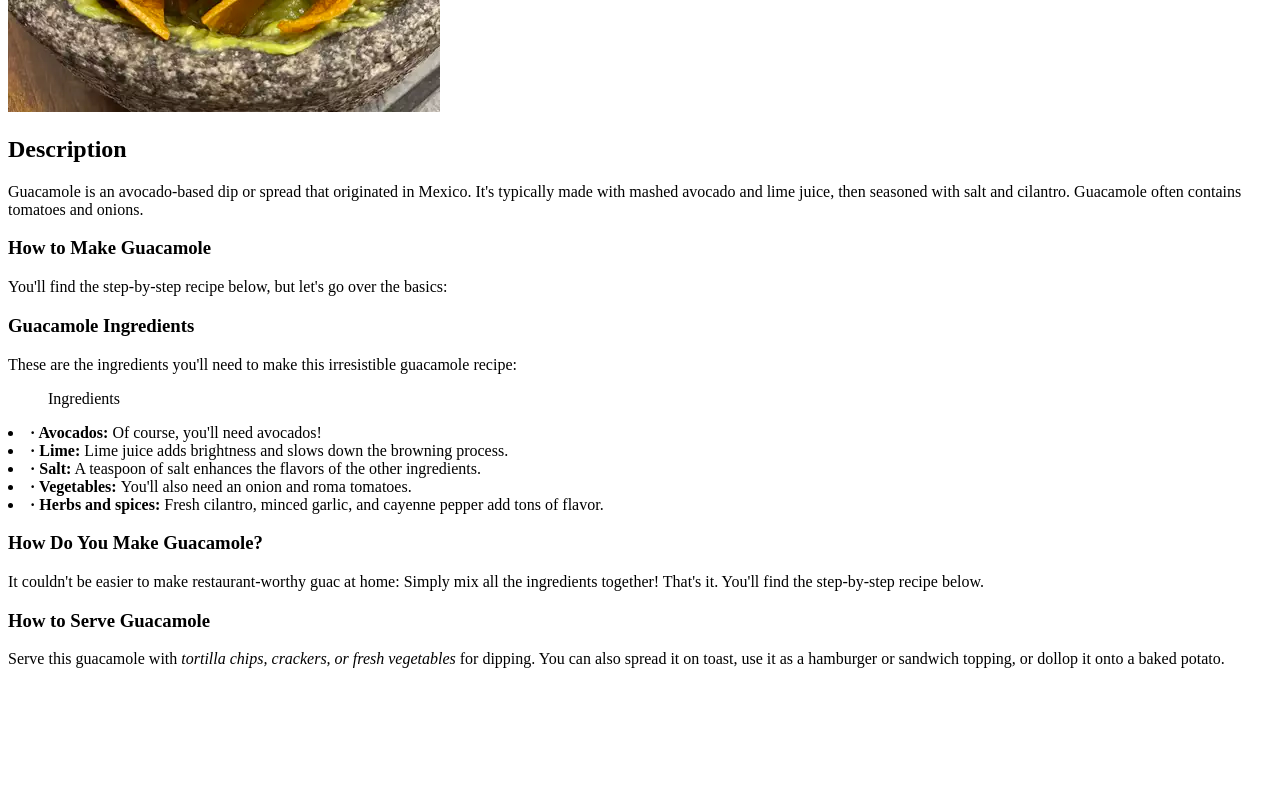
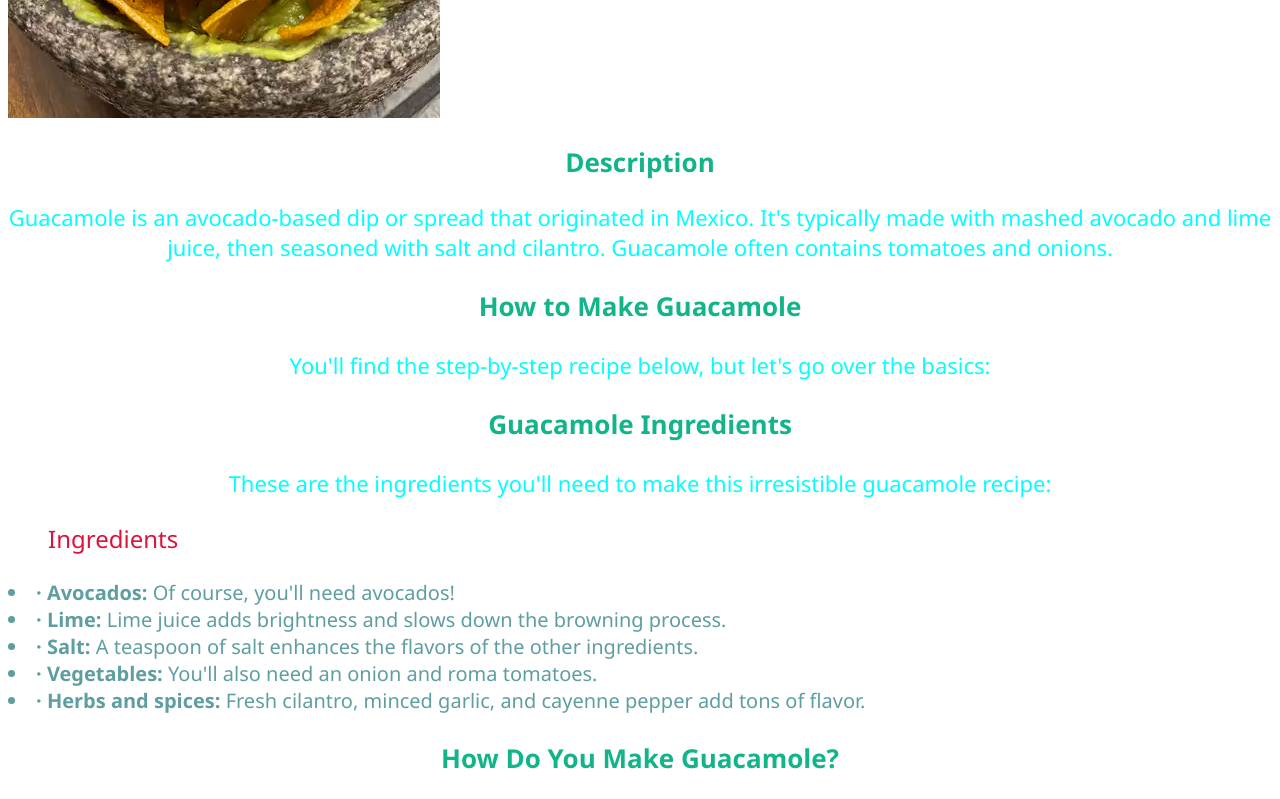
Before and after one commit to Temuka-F/Odin-Recipes, a plain HTML site: page odin-recipes/recipes/guacamole.html in a window 1280 px wide. Shown: the part 480-1279 px from the top of the page. Before the commit the page ends 1164 px from the top, so only its background shows below. Drawn offline with Linux system fonts and the light colour scheme.

Commit message:
CSS modifications stylesheet has been added and CSS modifications has been applied

```diff
--- a/odin-recipes/recipes/guacamole.html
+++ b/odin-recipes/recipes/guacamole.html
@@ -4,6 +4,7 @@
     <meta charset="UTF-8">
     <meta http-equiv="X-UA-Compatible" content="IE=edge">
     <meta name="viewport" content="width=device-width, initial-scale=1.0">
+    <link rel="stylesheet" href="../style.css">
     <title>Document</title>
 </head>
 <body>
@@ -15,16 +16,16 @@
     <p>You'll find the step-by-step recipe below, but let's go over the basics:</p>
     <h3>Guacamole Ingredients</h3>
     <p>These are the ingredients you'll need to make this irresistible guacamole recipe:    </p>
-    <ul>Ingredients</ul>
-    <li> <strong>· Avocados:</strong> Of course, you'll need avocados! </li>
+    <ul id="specific">Ingredients</ul>
+    <li class="ingredients"> <strong>· Avocados:</strong> Of course, you'll need avocados! </li>
 
-    <li><strong>· Lime:</strong> Lime juice adds brightness and slows down the browning process.
+    <li class="ingredients"><strong>· Lime:</strong> Lime juice adds brightness and slows down the browning process.
     </li>
-    <li><strong>· Salt:</strong> A teaspoon of salt enhances the flavors of the other ingredients.
+    <li class="ingredients"><strong>· Salt:</strong> A teaspoon of salt enhances the flavors of the other ingredients.
     </li>
-    <li><strong>· Vegetables: </strong>You'll also need an onion and roma tomatoes.
+    <li class="ingredients"><strong>· Vegetables: </strong>You'll also need an onion and roma tomatoes.
     </li>
-    <li><strong>· Herbs and spices: </strong>Fresh cilantro, minced garlic, and cayenne pepper add tons of flavor.
+    <li class="ingredients"><strong>· Herbs and spices: </strong>Fresh cilantro, minced garlic, and cayenne pepper add tons of flavor.
 
     </li>
     <h3>How Do You Make Guacamole?
--- /dev/null
+++ b/odin-recipes/style.css
@@ -0,0 +1,34 @@
+
+body {
+    font-family: 'Segoe UI', Tahoma, Geneva, Verdana, sans-serif;
+}
+
+h1 {
+    font-weight: 800;
+    color: rgb(222, 13, 13);
+}
+
+h3,h2 {
+    font-weight: 800;
+    color: rgb(18, 180, 137);
+    font-size: 26px;
+    text-align: center;
+}
+
+p {
+    font-size: 22px;
+    color: aqua;
+    text-align: center;
+}
+
+.ingredients {
+    font-size: 20px;
+    text-align: left;
+    color: cadetblue;
+}
+
+#specific {
+    font-size: 24px;
+    color: crimson;
+
+}
```
Also changed, not shown: odin-recipes/index.html (+1 -0 lines).
